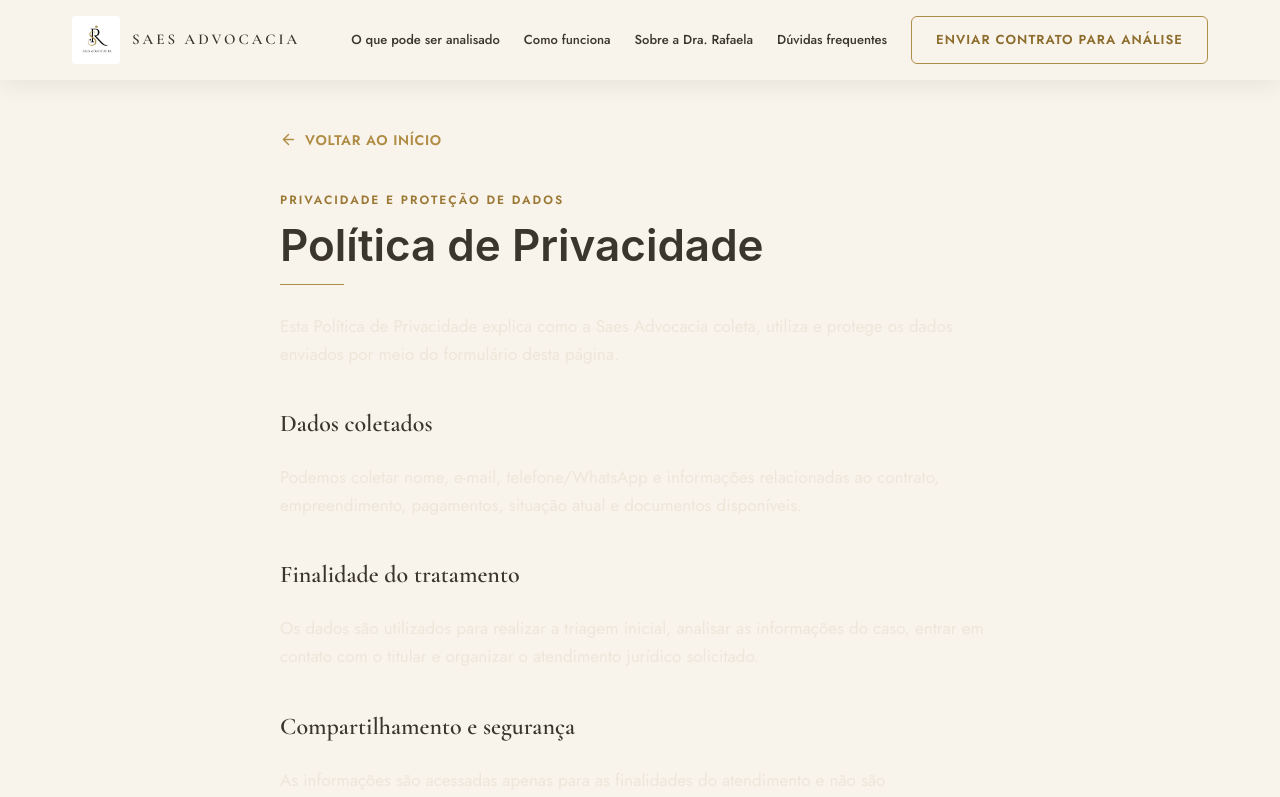
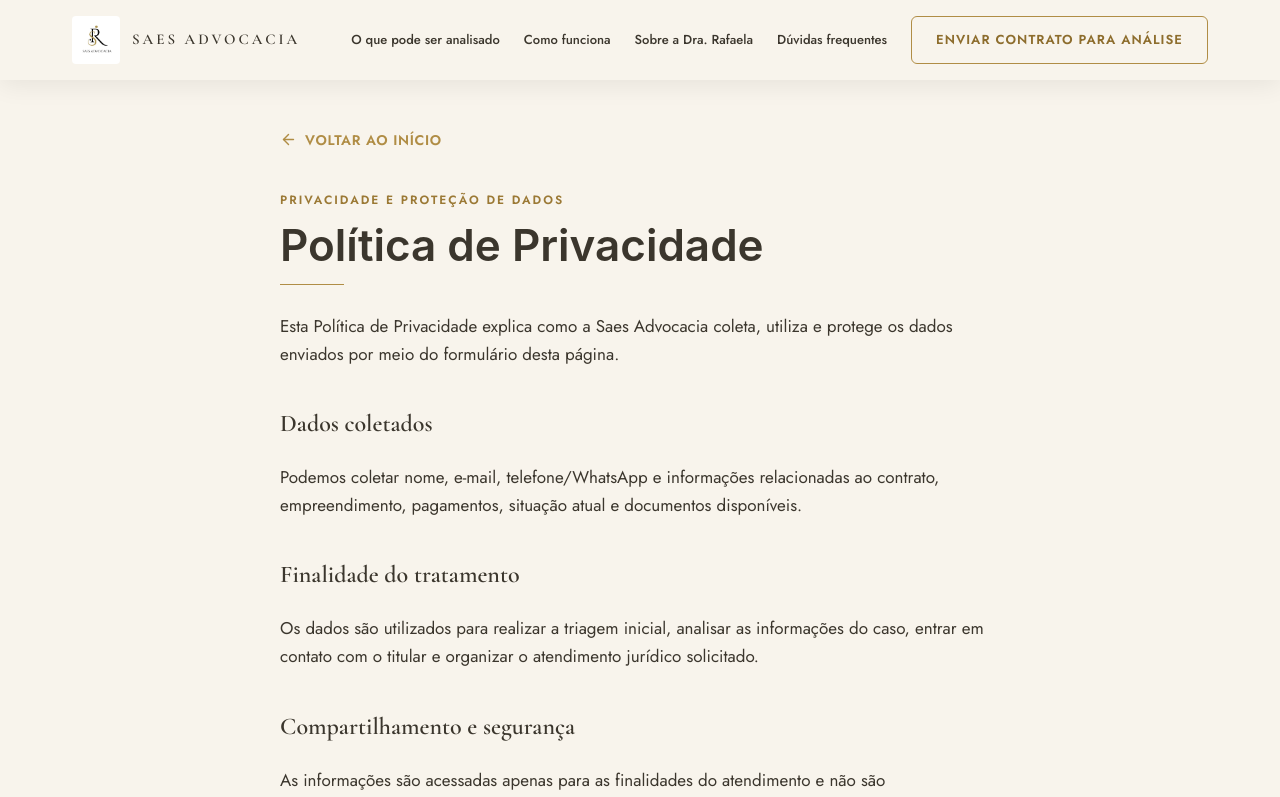
Before and after one commit to daniloelevate/landing-page-multipropriedade-k81s9wnob, a React (Vite) app: page /privacidade in a window 1280 px wide. Shown: the top 797 px of the page. Built offline with nearby package versions, Linux system fonts and the light colour scheme; what pocketbase would draw is missing.

Commit message:
fix: corrigir contraste definitivo de textos de leitura para cinza-carvão escuro #3b362d

```diff
--- a/src/lib/pocketbase/schema.json
+++ b/src/lib/pocketbase/schema.json
@@ -1,5 +1,5 @@
 {
-  "generatedAt": "2026-10-05T14:17:39.856Z",
+  "generatedAt": "2026-10-05T14:27:06.307Z",
   "collections": [
     {
       "name": "users",
--- a/src/main.css
+++ b/src/main.css
@@ -16,7 +16,7 @@
     --secondary: 39 37% 89%;
     --secondary-foreground: 43 19% 11%;
     --muted: 39 37% 89%;
-    --muted-foreground: 40 10% 39%;
+    --muted-foreground: 40 13% 20%;
     --accent: 40 43% 48%;
     --accent-foreground: 48 31% 5%;
     --destructive: 9 54% 41%;
@@ -78,7 +78,7 @@
     color: #3b362d;
   }
   .text-darkmuted {
-    color: #b5ac97;
+    color: #d6cebf;
   }
   .text-gold {
     color: #b08d45;
@@ -152,13 +152,17 @@
     @apply mt-4 max-w-3xl font-display text-[42px] font-semibold leading-[1.03] md:text-[60px];
   }
   .hero-subtitle {
-    @apply mt-6 max-w-2xl text-lg leading-relaxed text-muted;
+    @apply mt-6 max-w-2xl text-lg leading-relaxed text-[#3b362d];
+    color: #3b362d;
   }
   .eyebrow {
     color: #9b7935;
     font-size: 12px;
     font-weight: 600;
     letter-spacing: 0.17em;
+  }
+  .hero-copy {
+    color: #3b362d;
   }
   .hero-photo-wrap {
     @apply relative mx-auto w-[88%] max-w-[430px];
@@ -193,7 +197,8 @@
     @apply grid gap-x-14 gap-y-4 md:grid-cols-2;
   }
   .check-item {
-    @apply flex items-start gap-4 border-b border-line py-5 text-muted;
+    @apply flex items-start gap-4 border-b border-line py-5 text-[#3b362d];
+    color: #3b362d;
     animation: fadeUp 0.6s ease-out both;
   }
   .check-item span {
@@ -216,7 +221,8 @@
     @apply mt-5 text-2xl font-semibold;
   }
   .service-card p {
-    @apply mt-2 text-base leading-relaxed text-muted;
+    @apply mt-2 text-base leading-relaxed text-[#3b362d];
+    color: #3b362d;
   }
   .timeline {
     @apply relative ml-5 mt-8 space-y-0;
@@ -235,7 +241,8 @@
     border: 1px solid #b08d45;
   }
   .timeline li p {
-    @apply pt-1 text-lg text-muted;
+    @apply pt-1 text-lg text-[#3b362d];
+    color: #3b362d;
   }
   .benefits {
     @apply h-fit rounded-xl bg-[#1E1C16] p-8 text-cream lg:sticky lg:top-28;
@@ -292,11 +299,13 @@
   }
   .field > span,
   .question-label {
-    @apply text-[13px] font-semibold uppercase leading-snug tracking-[.06em] text-muted;
+    @apply text-[13px] font-semibold uppercase leading-snug tracking-[.06em] text-[#3b362d];
+    color: #3b362d;
   }
   .field input,
   .field select {
-    @apply h-12 w-full rounded-md border bg-[#FCFAF6] px-4 text-base text-muted outline-none transition;
+    @apply h-12 w-full rounded-md border bg-[#FCFAF6] px-4 text-base text-[#3b362d] outline-none transition;
+    color: #3b362d;
     border-color: #dccfb8;
   }
   .field input:focus,
@@ -313,7 +322,8 @@
     @apply flex flex-wrap gap-2;
   }
   .choice-row label {
-    @apply cursor-pointer rounded-md border px-4 py-2 text-sm text-muted transition;
+    @apply cursor-pointer rounded-md border px-4 py-2 text-sm text-[#3b362d] transition;
+    color: #3b362d;
     border-color: #dccfb8;
   }
   .choice-row label.selected {
@@ -324,7 +334,8 @@
     @apply sr-only;
   }
   .consent {
-    @apply grid cursor-pointer grid-cols-[auto_1fr] gap-x-3 text-sm text-muted;
+    @apply grid cursor-pointer grid-cols-[auto_1fr] gap-x-3 text-sm text-[#3b362d];
+    color: #3b362d;
   }
   .consent input {
     @apply mt-1 h-4 w-4 accent-[#B08D45];
@@ -345,7 +356,8 @@
     @apply mt-3 inline-flex items-center gap-2 font-semibold underline;
   }
   .segment-strip {
-    @apply border-y py-6 text-center text-sm leading-relaxed text-muted;
+    @apply border-y py-6 text-center text-sm leading-relaxed text-[#3b362d];
+    color: #3b362d;
     border-color: #dccfb8;
     background: #f2ebde;
   }
@@ -356,7 +368,8 @@
     @apply fixed inset-x-3 bottom-3 z-40 flex h-14 items-center justify-center gap-2 rounded-md bg-[#B08D45] px-4 text-sm font-semibold uppercase tracking-wide text-[#111008] shadow-2xl;
   }
   .prose-law {
-    @apply space-y-6 leading-relaxed text-muted;
+    @apply space-y-6 leading-relaxed text-[#3b362d];
+    color: #3b362d;
   }
   .prose-law h2 {
     @apply pt-4 text-2xl font-semibold text-ink;
--- a/src/pages/Index.tsx
+++ b/src/pages/Index.tsx
@@ -282,7 +282,7 @@ function TriageForm() {
   return (
     <div className="form-shell">
       <div className="mb-9">
-        <div className="flex justify-between text-xs font-semibold uppercase tracking-wider text-muted">
+        <div className="flex justify-between text-xs font-semibold uppercase tracking-wider text-[#3b362d]">
           <span>Passo {step} de 3</span>
           <span>
             {step === 1
@@ -454,7 +454,7 @@ export default function Index() {
             <button onClick={scrollForm} className="btn-primary mt-7">
               Enviar contrato para análise inicial
             </button>
-            <p className="mt-5 max-w-xl text-sm leading-relaxed text-muted">
+            <p className="mt-5 max-w-xl text-sm leading-relaxed text-[#3b362d]">
               Atendimento direcionado a contratos de multipropriedade, cotas imobiliárias e produtos
               de férias compartilhadas. Não atuamos com distrato de locação ou rescisão de contrato
               de aluguel.
@@ -501,7 +501,7 @@ export default function Index() {
               </article>
             ))}
           </div>
-          <p className="mt-8 border-l-2 border-gold pl-5 text-muted">
+          <p className="mt-8 border-l-2 border-gold pl-5 text-[#3b362d]">
             Todas as possibilidades dependem da análise do contrato e dos documentos do seu caso.
           </p>
         </div>
@@ -511,7 +511,7 @@ export default function Index() {
         <div className="container-wide">
           <p className="eyebrow">ATUAÇÃO ESTRUTURADA</p>
           <h2 className="section-title">Análise e negociação de distrato</h2>
-          <p className="mt-6 max-w-3xl text-lg text-muted">
+          <p className="mt-6 max-w-3xl text-lg text-[#3b362d]">
             A atuação extrajudicial é uma etapa real e estruturada, definida após o estudo das
             circunstâncias e da documentação de cada contratação.
           </p>
@@ -580,7 +580,7 @@ export default function Index() {
           <div className="mx-auto max-w-4xl text-center">
             <p className="eyebrow">TRIAGEM INICIAL</p>
             <h2 className="section-title">Envie as informações do seu caso</h2>
-            <p className="mt-5 text-lg text-muted">
+            <p className="mt-5 text-lg text-[#3b362d]">
               Responda algumas perguntas rápidas. Ao final, sua análise será enviada para o
               escritório.
             </p>
@@ -607,7 +607,7 @@ export default function Index() {
                 <AccordionTrigger className="py-6 text-left font-display text-xl hover:no-underline">
                   {q}
                 </AccordionTrigger>
-                <AccordionContent className="pb-6 text-base leading-relaxed text-muted [&>div]:text-muted">
+                <AccordionContent className="pb-6 text-base leading-relaxed text-[#3b362d] [&>div]:text-[#3b362d]">
                   {a}
                 </AccordionContent>
               </AccordionItem>
--- a/src/pages/Privacy.tsx
+++ b/src/pages/Privacy.tsx
@@ -45,7 +45,7 @@ export default function Privacy() {
             Rafaela Saes — Saes Advocacia. Solicitações relacionadas à privacidade podem ser
             encaminhadas pelo canal de contato do escritório.
           </p>
-          <p className="border-l-2 border-gold pl-5 text-muted">
+          <p className="border-l-2 border-gold pl-5 text-[#3b362d]">
             O envio do formulário não formaliza contratação de serviços jurídicos. Honorários e
             etapas são explicados antes da contratação.
           </p>
--- a/src/pages/ThankYou.tsx
+++ b/src/pages/ThankYou.tsx
@@ -11,7 +11,7 @@ export default function ThankYou() {
         <CheckCircle2 className="mx-auto mb-6 text-success" size={54} />
         <p className="eyebrow">INFORMAÇÕES RECEBIDAS</p>
         <h1 className="section-title">Obrigada pelo seu contato.</h1>
-        <p className="mt-6 text-lg text-muted">
+        <p className="mt-6 text-lg text-[#3b362d]">
           Recebemos suas informações. Continue no WhatsApp para falar com o escritório.
         </p>
         <a
@@ -22,7 +22,7 @@ export default function ThankYou() {
         >
           <MessageCircle size={19} /> Continuar no WhatsApp
         </a>
-        <p className="mt-8 border-t border-line pt-7 text-sm text-muted">
+        <p className="mt-8 border-t border-line pt-7 text-sm text-[#3b362d]">
           A análise é individual e depende do contrato e dos documentos apresentados. Não há
           garantia de resultado.
         </p>
--- a/tailwind.config.ts
+++ b/tailwind.config.ts
@@ -48,9 +48,10 @@ export default {
           DEFAULT: 'hsl(var(--destructive))',
           foreground: 'hsl(var(--destructive-foreground))',
         },
+        ink: '#3b362d',
         muted: {
-          DEFAULT: 'hsl(var(--muted))',
-          foreground: 'hsl(var(--muted-foreground))',
+          DEFAULT: '#3b362d',
+          foreground: '#3b362d',
         },
         accent: {
           DEFAULT: 'hsl(var(--accent))',
```
Also changed, not shown: .skip.config.json.
